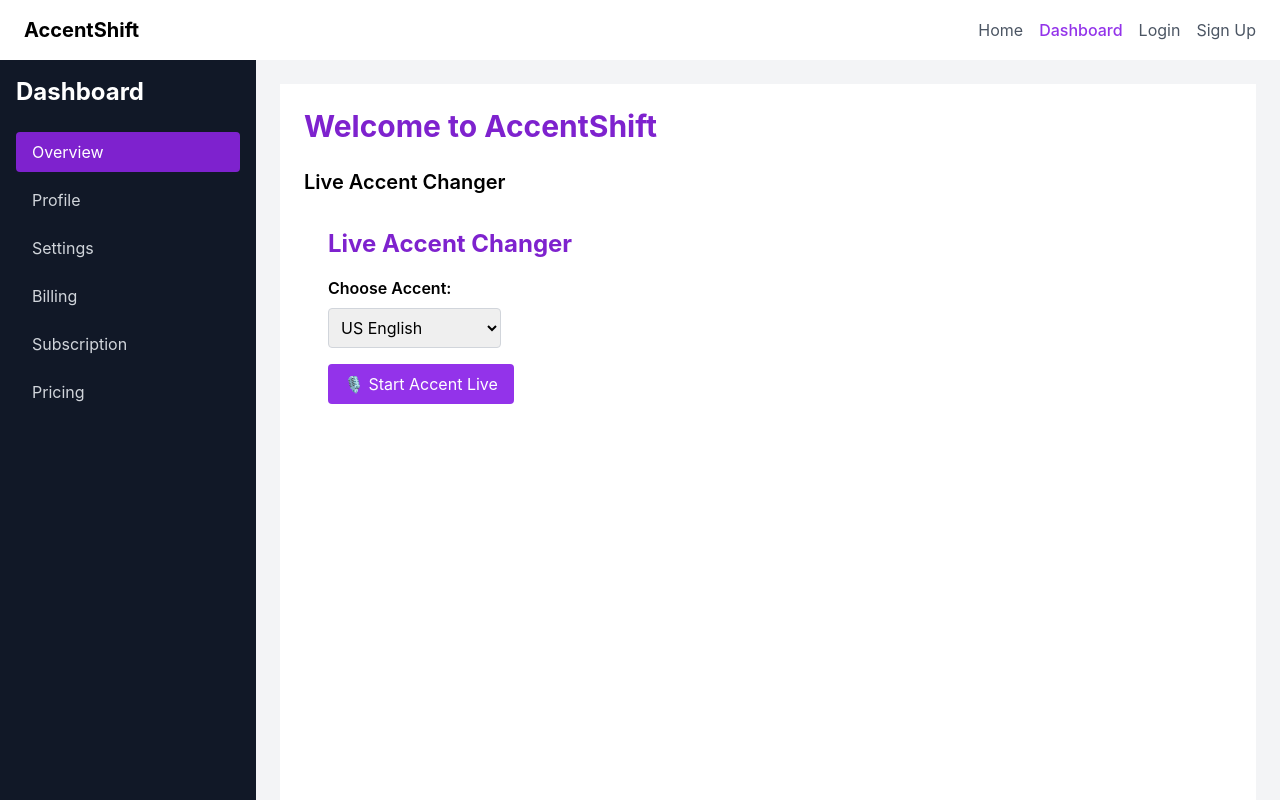
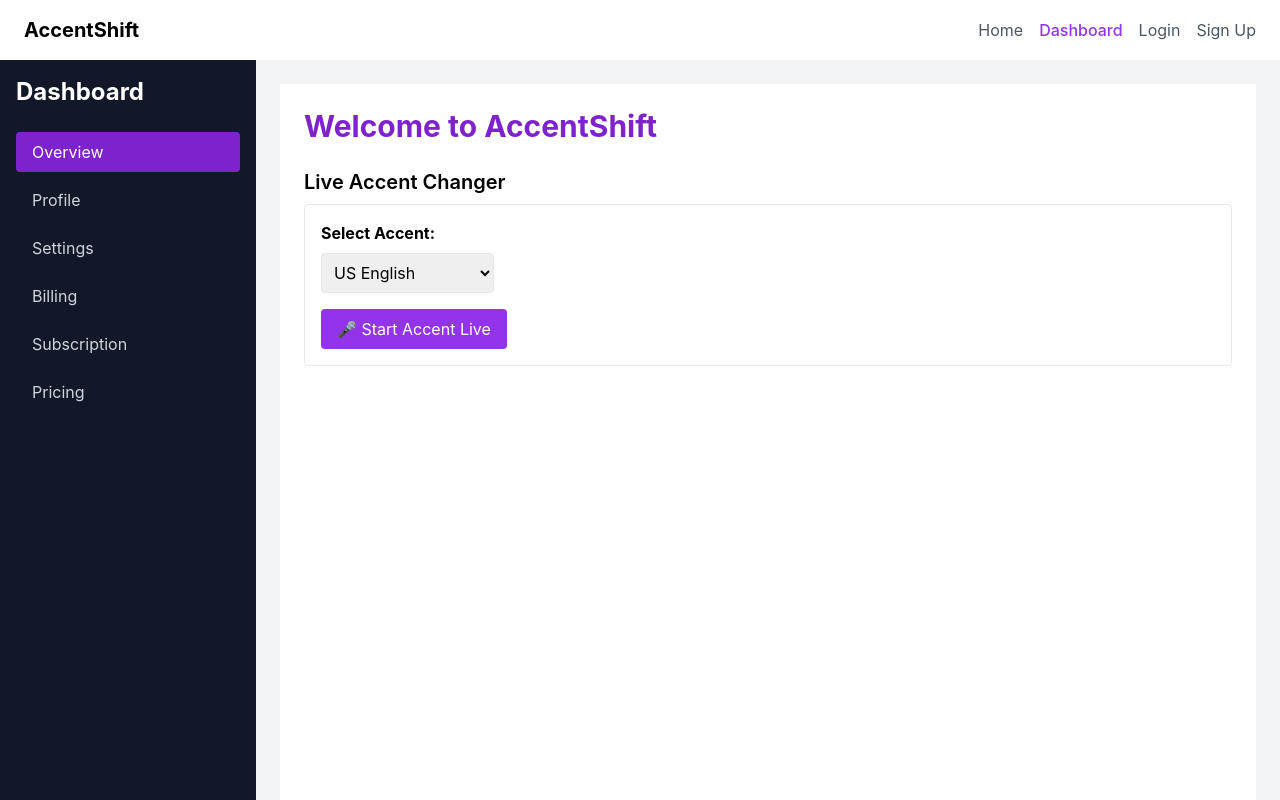
Before and after one commit to theigniteai/accent-frontend-dashboard, a React (Vite) app: page /dashboard in a window 1280 px wide. Shown: the top 800 px of the page. Built offline with nearby package versions, Linux system fonts and the light colour scheme.

Commit message:
Update AccentChangerClient.jsx

```diff
--- a/src/components/AccentChangerClient.jsx
+++ b/src/components/AccentChangerClient.jsx
@@ -1,7 +1,7 @@
 // AccentChanger.jsx
 import React, { useState, useRef } from "react";
 
-const AccentChanger = () => {
+const AccentChangerClient = () => {
   const [isRecording, setIsRecording] = useState(false);
   const [selectedAccent, setSelectedAccent] = useState("us");
   const wsRef = useRef(null);
@@ -9,15 +9,17 @@ const AccentChanger = () => {
 
   const startRecording = async () => {
     const stream = await navigator.mediaDevices.getUserMedia({ audio: true });
+
     const ws = new WebSocket("wss://accent-backend-final.onrender.com");
+    ws.binaryType = "arraybuffer";
 
     ws.onopen = () => {
-      console.log("WebSocket connected");
+      console.log("🔗 WebSocket connected");
       ws.send(JSON.stringify({ type: "start", accent: selectedAccent }));
     };
 
-    ws.onmessage = (message) => {
-      const audioBlob = new Blob([message.data], { type: "audio/mpeg" });
+    ws.onmessage = (event) => {
+      const audioBlob = new Blob([event.data], { type: "audio/mpeg" });
       const audioUrl = URL.createObjectURL(audioBlob);
       const audio = new Audio(audioUrl);
       audio.play();
@@ -30,48 +32,47 @@ const AccentChanger = () => {
       }
     };
 
-    mediaRecorder.start(300); // Send chunk every 300ms
-
+    mediaRecorder.start(300); // send every 300ms
     mediaRecorderRef.current = mediaRecorder;
     wsRef.current = ws;
     setIsRecording(true);
   };
 
   const stopRecording = () => {
-    mediaRecorderRef.current.stop();
-    wsRef.current.send(JSON.stringify({ type: "stop" }));
-    wsRef.current.close();
+    if (mediaRecorderRef.current) mediaRecorderRef.current.stop();
+    if (wsRef.current?.readyState === WebSocket.OPEN) {
+      wsRef.current.send(JSON.stringify({ type: "stop" }));
+      wsRef.current.close();
+    }
     setIsRecording(false);
   };
 
   return (
-    <div className="p-6">
-      <h1 className="text-2xl font-bold text-purple-700 mb-4">Live Accent Changer</h1>
-
-      <label className="block mb-2 font-semibold">Choose Accent:</label>
+    <div className="p-4 border rounded bg-white">
+      <label className="block font-bold mb-2">Select Accent:</label>
       <select
         value={selectedAccent}
         onChange={(e) => setSelectedAccent(e.target.value)}
-        className="mb-4 p-2 border border-gray-300 rounded"
+        className="border p-2 rounded mb-4"
       >
         <option value="us">US English</option>
-        <option value="uk">UK English</option>
-        <option value="au">Australian English</option>
+        <option value="uk">British English</option>
+        <option value="aus">Australian English</option>
         <option value="in">Indian English</option>
       </select>
 
-      <div className="flex items-center gap-4">
+      <div>
         {!isRecording ? (
           <button
+            className="bg-purple-600 text-white px-4 py-2 rounded"
             onClick={startRecording}
-            className="bg-purple-600 text-white px-4 py-2 rounded"
           >
-            🎙️ Start Accent Live
+            🎤 Start Accent Live
           </button>
         ) : (
           <button
+            className="bg-red-600 text-white px-4 py-2 rounded"
             onClick={stopRecording}
-            className="bg-red-600 text-white px-4 py-2 rounded"
           >
             ⏹️ Stop
           </button>
@@ -81,4 +82,4 @@ const AccentChanger = () => {
   );
 };
 
-export default AccentChanger;
+export default AccentChangerClient;
```
